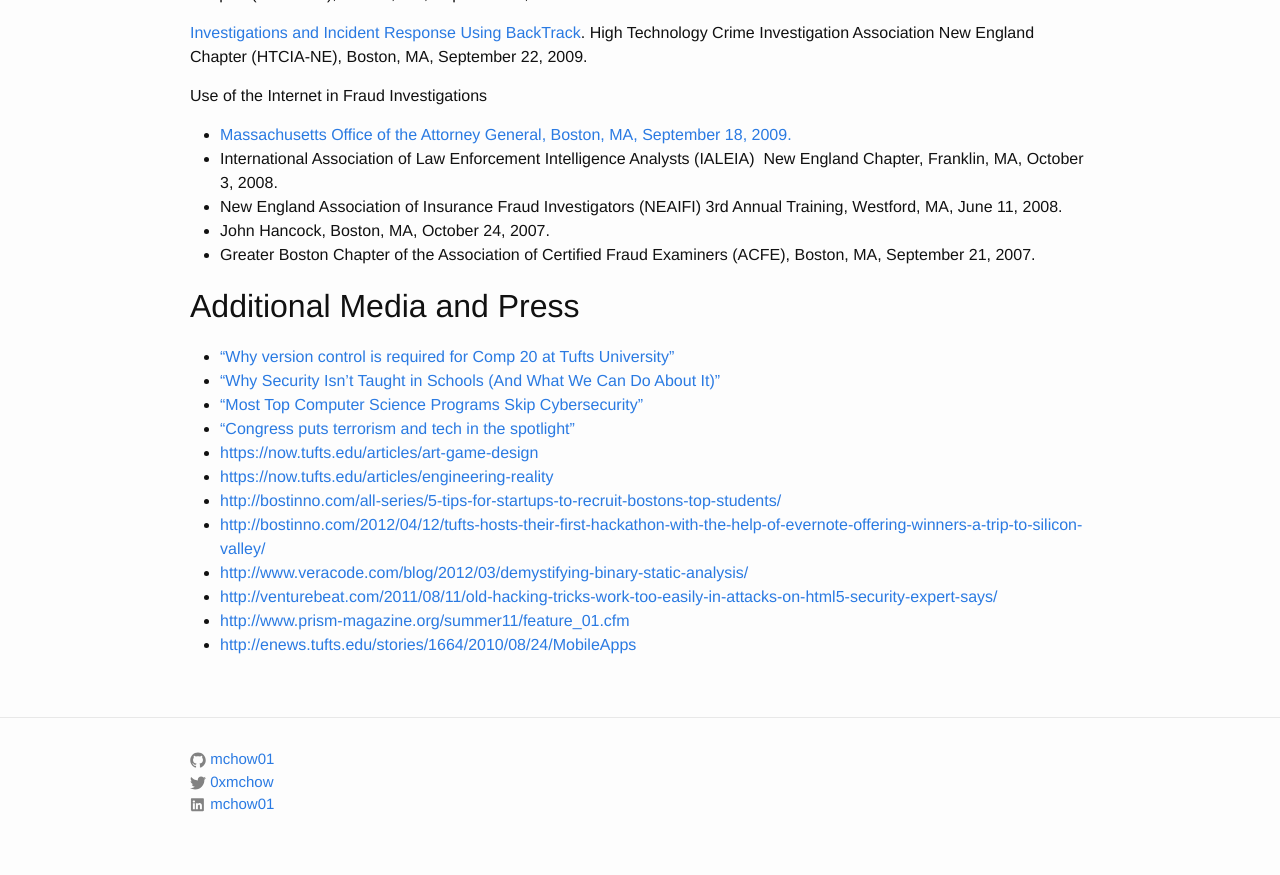
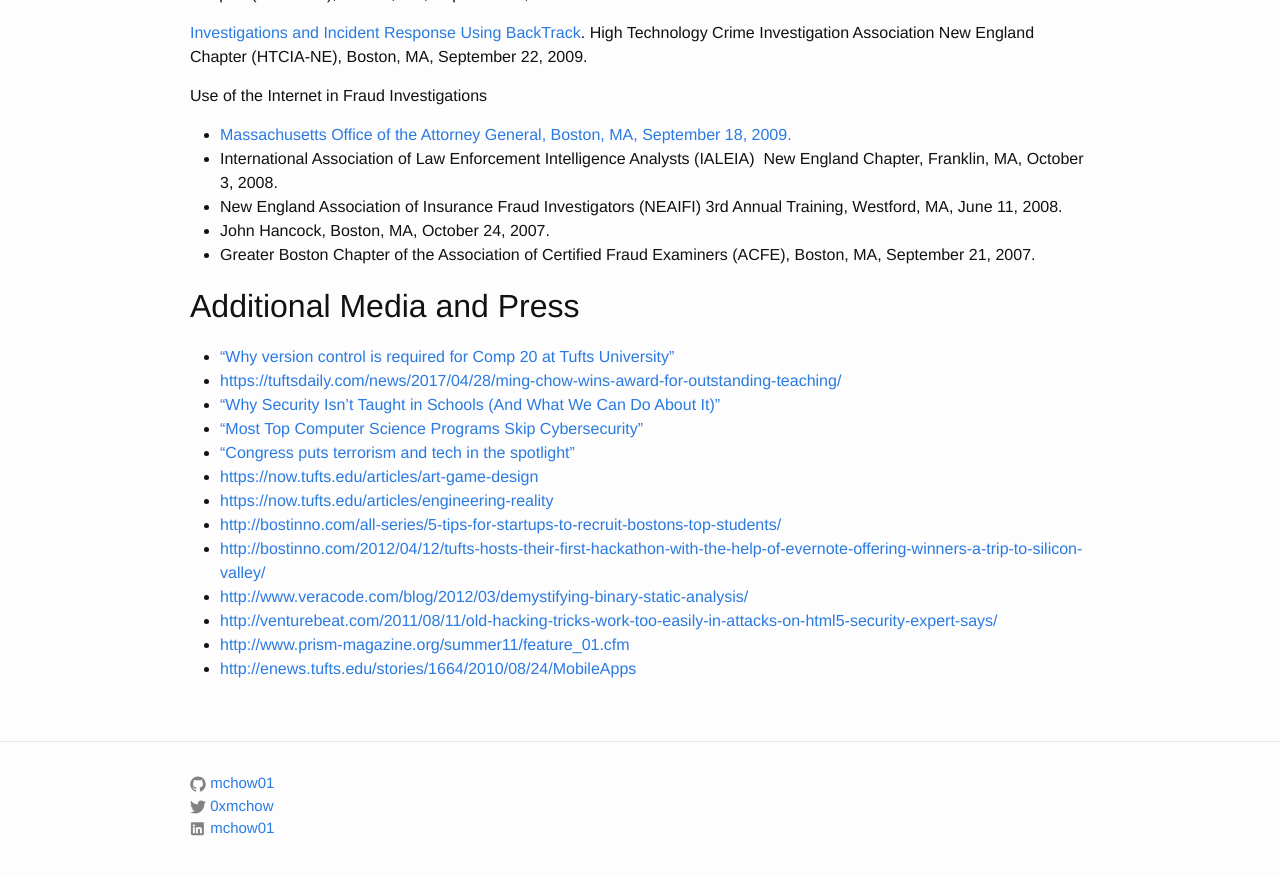
Before and after one commit to mchow01/mchow01.github.io, a Jekyll site: the page built from talks.md, in a window 1280 px wide and 900 px high, scrolled down 3804 px. Shown: the top 875 px of the window. Built offline with Jekyll 4.4.1, drawn with Linux system fonts in a browser that asks for light colours; some of the changed lines change nothing that is shown.

Commit message:
Added link

```diff
--- a/talks.md
+++ b/talks.md
@@ -78,6 +78,7 @@
 
 ## Additional Media and Press
 * ["Why version control is required for Comp 20 at Tufts University"](https://github.com/blog/2343-why-version-control-is-required-for-comp-20-at-tufts-university){:target="_blank"}
+* [https://tuftsdaily.com/news/2017/04/28/ming-chow-wins-award-for-outstanding-teaching/](https://tuftsdaily.com/news/2017/04/28/ming-chow-wins-award-for-outstanding-teaching/)
 * ["Why Security Isn’t Taught in Schools (And What We Can Do About It)"](https://codiscope.com/cybersecurity-not-taught-schools/){:target="_blank"}
 * ["Most Top Computer Science Programs Skip Cybersecurity"](http://theinstitute.ieee.org/career-and-education/education/most-top-computer-science-programs-skip-cybersecurity){:target="_blank"}
 * ["Congress puts terrorism and tech in the spotlight"](http://money.cnn.com/2015/12/08/technology/encryption-congress-commission/){:target="_blank"}
```
Also changed, not shown: 2 other files.
